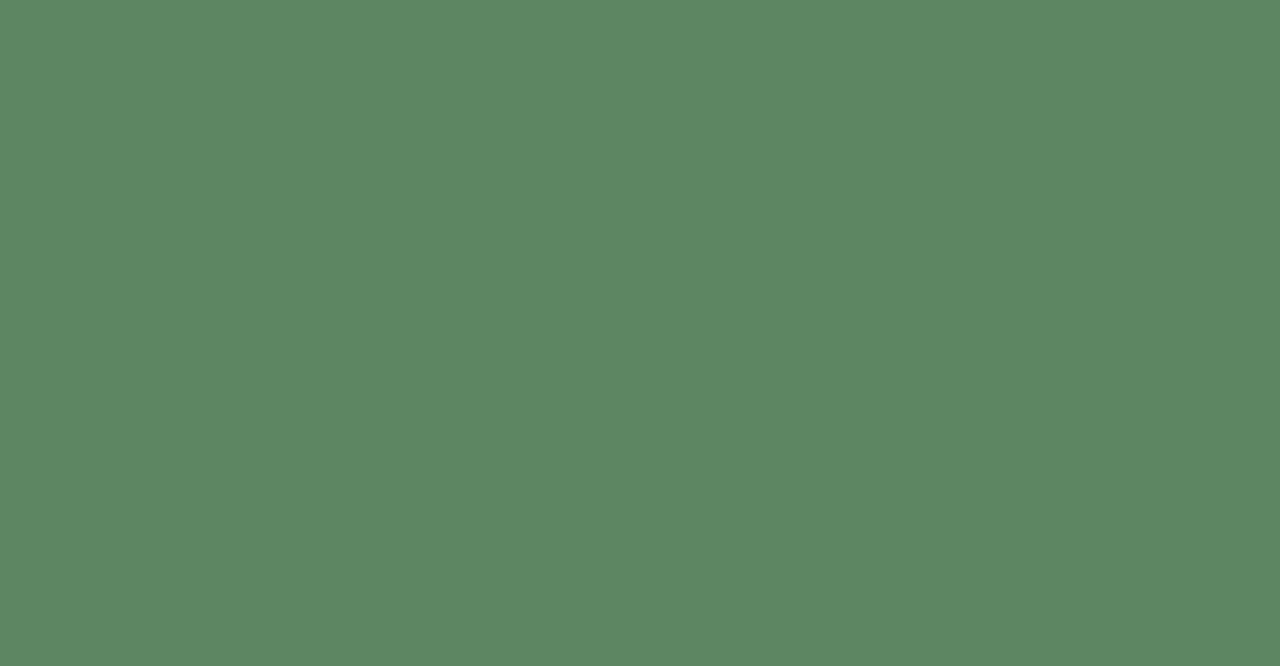
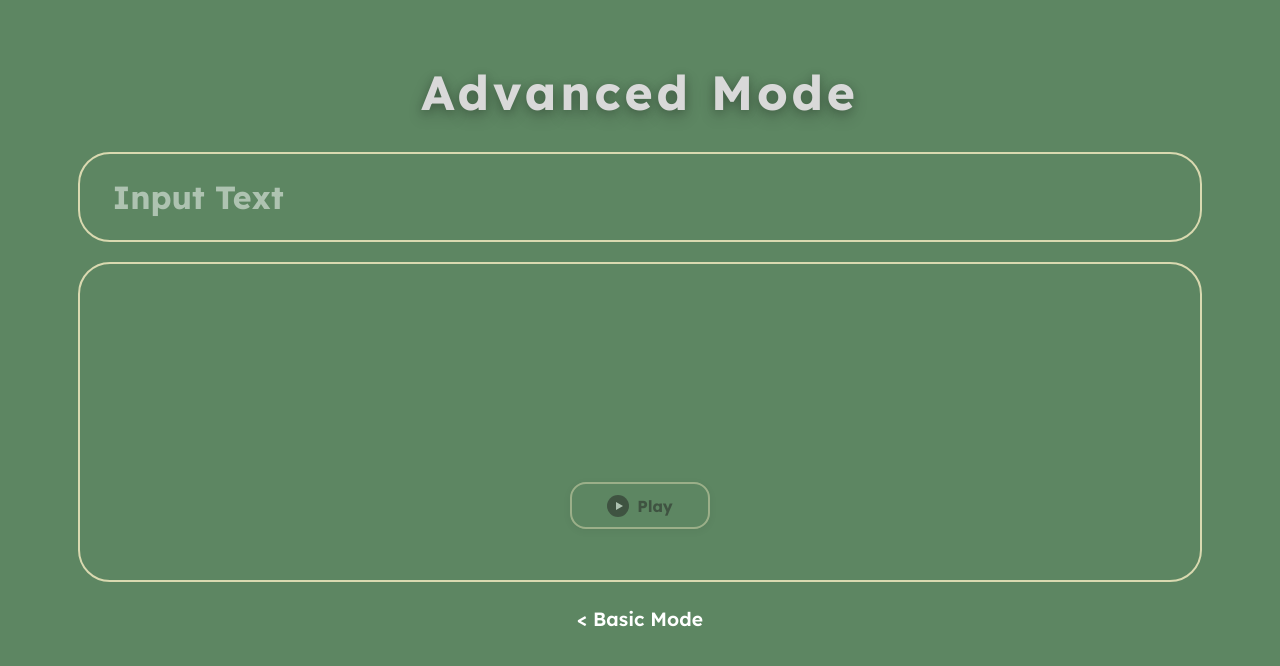
Before and after one commit to LanceAntor/EchoDots, a React (Vite) app in the folder EchoDots/: page /AdvanceMode in a window 1280 px wide. Before the commit this address had no page. Shown: the top 666 px of the page. Built offline with nearby package versions, Linux system fonts and the light colour scheme.

Commit message:
Added advance mode in the practice

```diff
--- a/EchoDots/src/PracticeMode/AdvanceMode.tsx
+++ b/EchoDots/src/PracticeMode/AdvanceMode.tsx
@@ -0,0 +1,176 @@
+
+import React, { useState } from "react";
+
+// Morse code map for A-Z and 0-9
+
+const morseMap: Record<string, string> = {
+
+  A: ".-", B: "-...", C: "-.-.", D: "-..", E: ".", F: "..-.",
+  G: "--.", H: "....", I: "..", J: ".---", K: "-.-", L: ".-..",
+  M: "--", N: "-.", O: "---", P: ".--.", Q: "--.-", R: ".-.",
+  S: "...", T: "-", U: "..-", V: "...-", W: ".--", X: "-..-",
+  Y: "-.--", Z: "--..",
+  0: "-----", 1: ".----", 2: "..---", 3: "...--", 4: "....-",
+  5: ".....", 6: "-....", 7: "--...", 8: "---..", 9: "----."
+};
+
+function textToMorse(text: string) {
+  return text
+    .toUpperCase()
+    .split("")
+    .map((char) => {
+      if (char === " ") return "/";
+      return morseMap[char] || "";
+    })
+    .join(" ");
+}
+
+// Morse code sound player
+let audioCtx: AudioContext | null = null;
+let currentOscs: OscillatorNode[] = [];
+function playMorse(morse: string) {
+  if (!audioCtx) {
+    audioCtx = new (window.AudioContext)();
+  }
+  if (!audioCtx) return;
+  // Stop any currently playing sound
+  if (currentOscs.length > 0) {
+    currentOscs.forEach((osc) => { try { osc.stop(); } catch { /* empty */ } });
+  }
+  currentOscs = [];
+  let time = audioCtx.currentTime;
+  morse.split('').forEach((char) => {
+    let osc: OscillatorNode | null = null;
+    if (audioCtx) {
+      if (char === '.') {
+        osc = audioCtx.createOscillator();
+        osc.type = 'sine';
+        osc.frequency.value = 700;
+        osc.connect(audioCtx.destination);
+        osc.start(time);
+        osc.stop(time + 0.15);
+        time += 0.2;
+      } else if (char === '-') {
+        osc = audioCtx.createOscillator();
+        osc.type = 'sine';
+        osc.frequency.value = 700;
+        osc.connect(audioCtx.destination);
+        osc.start(time);
+        osc.stop(time + 0.45);
+        time += 0.5;
+      }
+      if (osc) currentOscs.push(osc);
+    }
+    time += 0.05;
+  });
+}
+
+const AdvanceMode: React.FC = () => {
+  const [input, setInput] = useState("");
+const [basicHovered, setBasicHovered] = useState(false);
+  return (
+    <div style={{ width: "100%", height: "100vh", background: "#5d8662", display: "flex", flexDirection: "column", alignItems: "center", padding: "2rem 1rem" }}>
+      <h1 style={{ color: "#d9d9d9", fontSize: "3rem", fontWeight: "bold", marginTop: "1.5rem", marginBottom: "1.5rem", textAlign: "center", letterSpacing: "0.08em", textShadow: "0 6px 16px rgba(0,0,0,0.22), 0 2px 8px rgba(0,0,0,0.18)" }}>Advanced Mode</h1>
+      <div style={{ width: "90%", maxWidth: 1200 }}>
+        <div style={{ marginBottom: "1.2rem" }}>
+          <input
+            type="text"
+            value={input}
+            onChange={e => setInput(e.target.value)}
+            placeholder="Input Text"
+            style={{
+              width: "100%",
+              fontSize: "2rem",
+              fontWeight: 700,
+              padding: "0.6em 1em",
+              borderRadius: "1em",
+              border: "2px solid #d9d9b0",
+              background: "transparent",
+              color: "#fff",
+              outline: "none",
+              marginBottom: 0,
+              fontFamily: "Lexend, sans-serif"
+            }}
+            maxLength={50}
+          />
+        </div>
+        <div style={{
+          minHeight: 320,
+          width: "100%",
+          background: "transparent",
+          border: "2px solid #d9d9b0",
+          borderRadius: "1em",
+          color: "#fff",
+          fontSize: "2rem",
+          fontWeight: 500,
+          padding: "1.2em 1.2em",
+          fontFamily: "Lexend, sans-serif",
+          whiteSpace: "pre-wrap",
+          wordBreak: "break-word",
+          marginBottom: "1rem",
+          position: 'relative',
+          display: 'flex',
+          flexDirection: 'column',
+          alignItems: 'center',
+          justifyContent: 'center',
+        }}>
+          <div style={{ width: '100%', textAlign: 'left', minHeight: '2em' }}>
+            {input ? textToMorse(input) : ""}
+          </div>
+          <button
+            style={{
+              marginTop: '6.5rem',
+              padding: '0.6em 2.2em',
+              borderRadius: '1em',
+              border: '2px solid #d9d9b0',
+              background: 'transparent',
+              color: '#222',
+              fontSize: '1rem',
+              fontWeight: 700,
+              fontFamily: 'Lexend, sans-serif',
+              cursor: input ? 'pointer' : 'not-allowed',
+              opacity: input ? 1 : 0.5,
+              transition: 'all 0.18s',
+              boxShadow: '0 2px 8px rgba(0,0,0,0.10)',
+              display: 'flex',
+              alignItems: 'center',
+              gap: '0.5em',
+            }}
+            disabled={!input}
+            onClick={() => input && playMorse(textToMorse(input))}
+          >
+            <svg width="22" height="22" viewBox="0 0 22 22" fill="none" xmlns="http://www.w3.org/2000/svg">
+              <circle cx="11" cy="11" r="11" fill="#222"/>
+              <polygon points="9,7 16,11 9,15" fill="#fff"/>
+            </svg>
+            Play
+          </button>
+        </div>
+      </div>
+       <span
+        style={{
+          display: "inline-block",
+          marginBottom: "1.5rem",
+          color: basicHovered ? "#222" : "#fff",
+          fontSize: "1.2rem",
+          fontWeight: 600,
+          cursor: "pointer",
+          fontFamily: "Lexend, sans-serif",
+          borderRadius: "8px",
+          padding: "0.4em 1.2em",
+          transition: "all 0.18s"
+        }}
+        onClick={() => window.location.href = "/PracticeMode"}
+        onMouseEnter={() => setBasicHovered(true)}
+        onMouseLeave={() => setBasicHovered(false)}
+        role="button"
+        tabIndex={0}
+        onKeyDown={e => { if (e.key === 'Enter' || e.key === ' ') window.location.href = "/PracticeMode"; }}
+      >
+        {"< Basic Mode"}
+      </span>
+    </div>
+  );
+};
+
+export default AdvanceMode;
--- a/EchoDots/src/PracticeMode/PracticeMode.tsx
+++ b/EchoDots/src/PracticeMode/PracticeMode.tsx
@@ -61,6 +61,7 @@ const PracticeMode: React.FC = () => {
   const [hovered, setHovered] = useState<string | null>(null);
   const [isPlaying, setIsPlaying] = useState(false);
   const [playBtnHovered, setPlayBtnHovered] = useState(false);
+  const [advanceBtnHovered, setAdvanceBtnHovered] = useState(false);
 
   // Helper to calculate total duration of morse code
   function getMorseDuration(morse: string) {
@@ -83,10 +84,22 @@ const PracticeMode: React.FC = () => {
   };
 
   return (
-    <div className="min-h-screen bg-[#5d8662] flex flex-col items-center px-4 py-8 font-['Lexend']">
+    <div
+      className="min-h-screen bg-[#5d8662] flex flex-col items-center px-4 py-8 font-['Lexend']"
+      style={{
+        height: '100vh',
+        overflow: 'hidden',
+        ...(
+          // preserve any other inline styles if present
+          typeof window !== 'undefined' && window.innerWidth < 640
+            ? { paddingLeft: 0, paddingRight: 0 }
+            : {}
+        )
+      }}
+    >
       <button
         className={`absolute top-8 left-15 text-6xl font-bold transition-all duration-150 text-[#d9d9d9] px-4 py-2`}
-        onClick={() => window.history.back()}
+        onClick={() => window.location.href = "/ModeSelection"}
         aria-label="Back"
         style={{ cursor: 'pointer', background: 'transparent', border: 'none' }}
         onMouseEnter={e => { e.currentTarget.querySelector('span')!.style.color = '#000000ff'; }}
@@ -102,7 +115,7 @@ const PracticeMode: React.FC = () => {
       >
         Practice Mode
       </h1>
-      <div className="flex flex-col gap-4 justify-center items-center mb-4">
+      <div className="flex flex-col gap-1 justify-center items-center mb-4">
         <div className="flex gap-4 justify-center w-full">
           {Object.keys(morseMap).slice(0, 13).map((letter) => {
             const isSelected = selected === letter;
@@ -130,7 +143,9 @@ const PracticeMode: React.FC = () => {
             );
           })}
         </div>
-        <div className="flex gap-4 justify-center w-full mt-2">
+        <div className="flex justify-center w-full mt-2 " style={{
+            gap: '15px',
+        }}>
           {Object.keys(morseMap).slice(13).map((letter) => {
             const isSelected = selected === letter;
             const isHovered = hovered === letter;
@@ -162,8 +177,9 @@ const PracticeMode: React.FC = () => {
         className="border-5 border-[#d9d9b0] rounded-xl flex flex-col items-center justify-center py-12 padding-0 margin-0"
         style={{
           background: "rgba(0,0,0,0.03)",
-          maxWidth: "65%",
+          maxWidth: "72%",
           width: "100%",
+          height: "340px",
         }}
       >
         <div className="flex items-center justify-center w-full">
@@ -182,7 +198,7 @@ const PracticeMode: React.FC = () => {
           </div>
         </div>
         <button
-          className={`mt-20 px-6 py-2 rounded-xl border-2 border-[#d9d9b0] text-xl font-bold flex items-center gap-2 transition-all duration-150
+          className={`mt-7 px-6 py-2 rounded-xl border-2 border-[#d9d9b0] text-xl font-bold flex items-center gap-2 transition-all duration-150
             ${playBtnHovered ? 'bg-[#d9d9b0] text-[#222] shadow-lg' : 'bg-[transparent] text-[#222]'}
             ${!selected ? 'opacity-60 cursor-not-allowed' : ''}`}
           onClick={() => {
@@ -214,6 +230,29 @@ const PracticeMode: React.FC = () => {
           {isPlaying ? 'Pause' : 'Play'}
         </button>
       </div>
+      <span
+        style={{
+          display: "inline-block",
+          marginTop: "15px",
+          marginBottom: "1.5rem",
+          color: advanceBtnHovered ? "#222" : "#fff",
+          fontSize: "1.2rem",
+          fontWeight: 600,
+          cursor: "pointer",
+          fontFamily: "Lexend, sans-serif",
+          borderRadius: "8px",
+          padding: "0.4em 1.2em",
+          transition: "all 0.18s"
+        }}
+        onClick={() => window.location.href = "/AdvanceMode"}
+        onMouseEnter={() => setAdvanceBtnHovered(true)}
+        onMouseLeave={() => setAdvanceBtnHovered(false)}
+        role="button"
+        tabIndex={0}
+        onKeyDown={e => { if (e.key === 'Enter' || e.key === ' ') window.location.href = "/AdvanceMode"; }}
+      >
+        {"Advance Mode >"}
+      </span>
     </div>
   );
 };
--- a/EchoDots/src/main.tsx
+++ b/EchoDots/src/main.tsx
@@ -7,6 +7,7 @@ import ModeSelection from './ModeSelection/ModeSelection'
 import PracticeMode from './PracticeMode/PracticeMode'
 import Levels from './Levels/Levels'
 import DotSprout from './Levels/DotSprout/DotSprout'
+import AdvanceMode from './PracticeMode/AdvanceMode'
 
 createRoot(document.getElementById('root')!).render(
   <StrictMode>
@@ -17,6 +18,7 @@ createRoot(document.getElementById('root')!).render(
         <Route path="/PracticeMode" element={<PracticeMode />} />
         <Route path="/Levels" element={<Levels />} />
         <Route path="/DotSprout" element={<DotSprout />} />
+        <Route path="/AdvanceMode" element={<AdvanceMode />} />
       </Routes>
     </BrowserRouter>
   </StrictMode>
```
